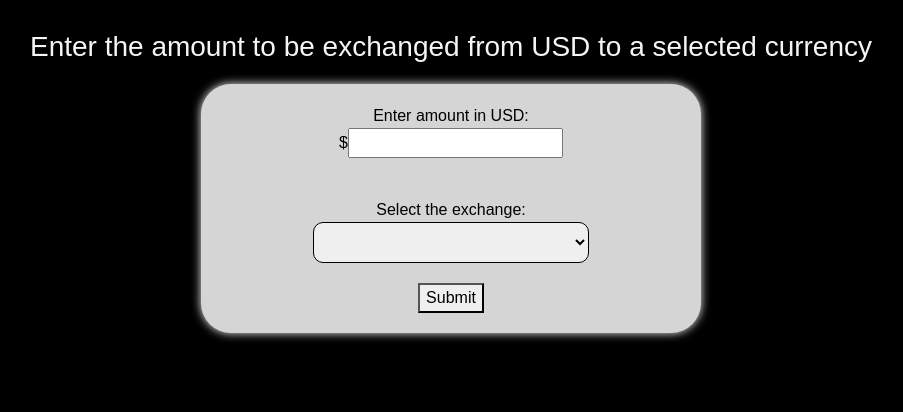
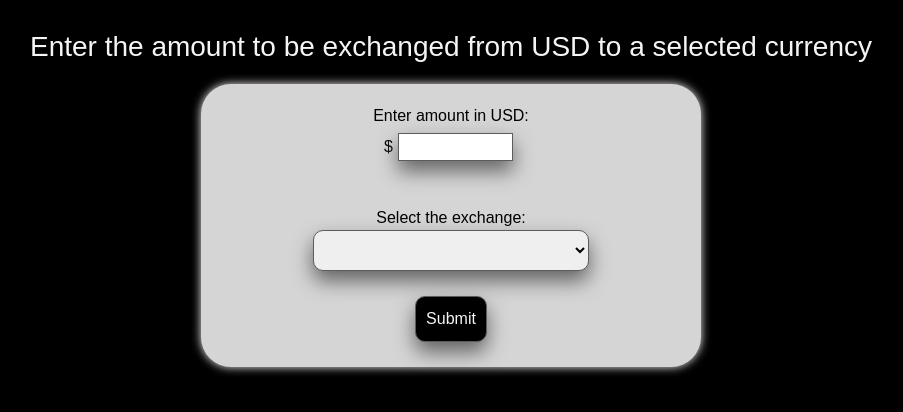
Before and after one commit to 0art-vandelay0/currency-exchange, a website built with webpack: page src/index.html in a window 1280 px wide. Shown: the whole page, without its empty margins (189-1092 px from the left). Built offline with nearby package versions, Linux system fonts and the light colour scheme.

Commit message:
Add form styles

```diff
--- a/src/css/styles.css
+++ b/src/css/styles.css
@@ -28,18 +28,12 @@ h3 {
     box-shadow: #f6eef4 0px 0px 10px;
 }
 
-ul#response {
-    border-radius: 30px;
+input#usd-input {
+    width: 25%;
+    margin: 5px;
     text-align: center;
-    width: 80%;
-    background-color: rgb(213, 213, 213);
-    color: black;
-    margin: 25px;
-    margin-left: auto;
-    margin-right: auto;
-    padding: 20px;
-    max-width: 500px;
-    box-shadow: #f6eef4 0px 0px 10px;
+    box-shadow: #646363 0px 10px 20px;
+    border: .5px solid #5d5b5b;
 }
 
 select#exchange-choice {
@@ -49,4 +43,33 @@ select#exchange-choice {
     padding: 10px;
     border-radius: 10px;
     border: 1px solid black;
+    box-shadow: #646363 0px 10px 20px;
+    border: .5px solid #5d5b5b;
 }
+
+button {
+    border-radius: 10px;
+    border: 1px solid black;
+    padding: 10px;
+    background-color: black;
+    color: whitesmoke;
+    margin: 5px;
+    box-shadow: #646363 0px 10px 20px;
+    border: 1px solid #5d5b5b;
+
+}
+
+ul#response {
+    border-radius: 50px;
+    font-size: 18px;
+    text-align: center;
+    width: 80%;
+    background-color: black;
+    color: whitesmoke;
+    margin: 25px;
+    margin-left: auto;
+    margin-right: auto;
+    padding: 20px;
+    max-width: 500px;
+    box-shadow: #ffffff 0px 0px 25px;
+}
```
